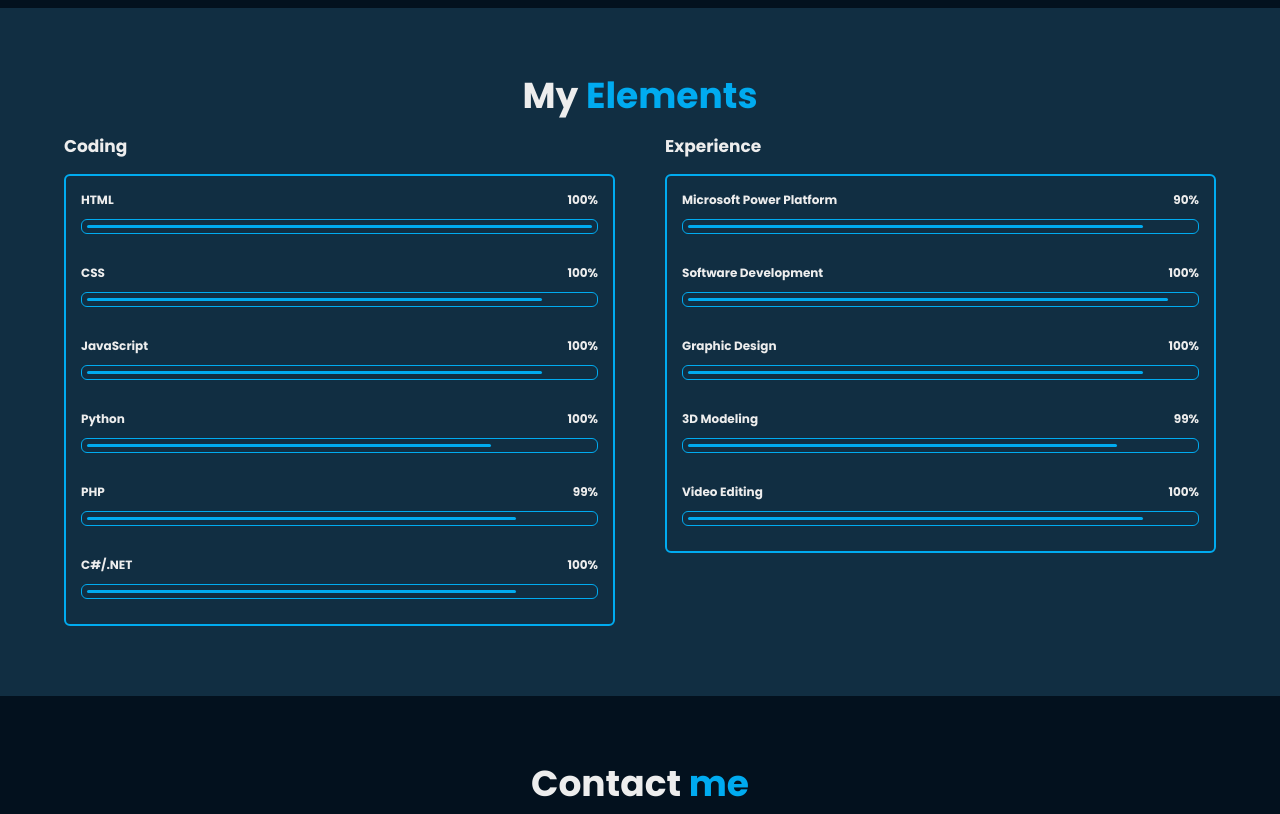
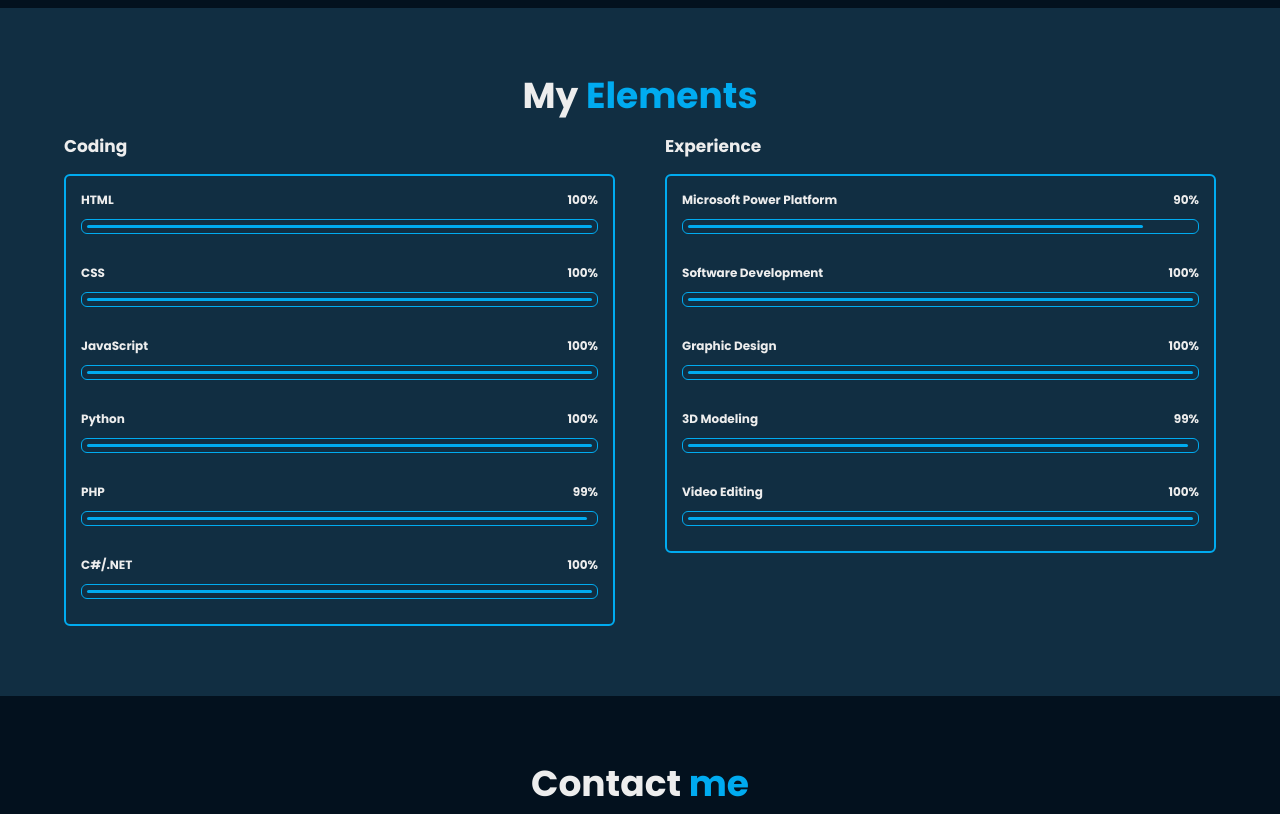
Before and after one commit to saputhere/roobi, a plain HTML site: page index.html in a window 1280 px wide. Shown: the part 2787-3601 px from the top of the page. Drawn offline with nearby package versions, Linux system fonts and the light colour scheme.

Commit message:
Update style.css

```diff
--- a/css/style.css
+++ b/css/style.css
@@ -502,21 +502,21 @@ span {
 }
 
 .skills-column:nth-child(1) .skills-content .progress:nth-child(2) .bar span {
-    width: 90%;
+    width: 100%;
 }
 
 .skills-column:nth-child(1) .skills-content .progress:nth-child(3) .bar span {
-    width: 90%;
+    width: 100%;
 }
 
 .skills-column:nth-child(1) .skills-content .progress:nth-child(4) .bar span {
-    width: 80%;
+    width: 100%;
 }
 .skills-column:nth-child(1) .skills-content .progress:nth-child(5) .bar span {
-    width: 85%;
+    width: 99%;
 }
 .skills-column:nth-child(1) .skills-content .progress:nth-child(6) .bar span {
-    width: 85%;
+    width: 100%;
 }
 /* Experience */
 .skills-column:nth-child(2) .skills-content .progress:nth-child(1) .bar span {
@@ -524,18 +524,18 @@ span {
 }
 
 .skills-column:nth-child(2) .skills-content .progress:nth-child(2) .bar span {
-    width: 95%;
+    width: 100%;
 }
 
 .skills-column:nth-child(2) .skills-content .progress:nth-child(3) .bar span {
-    width: 90%;
+    width: 100%;
 }
 
 .skills-column:nth-child(2) .skills-content .progress:nth-child(4) .bar span {
-    width: 85%;
+    width: 99%;
 }
 .skills-column:nth-child(2) .skills-content .progress:nth-child(5) .bar span {
-    width: 90%;
+    width: 100%;
 }
 .contact {
     min-height: auto;
```
